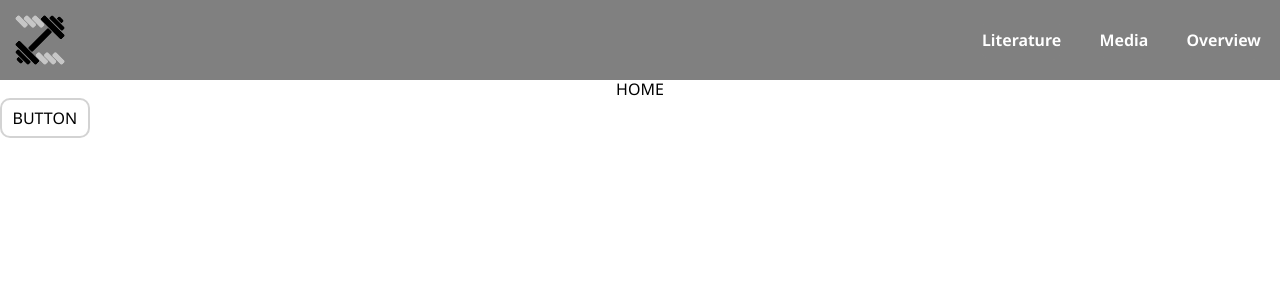
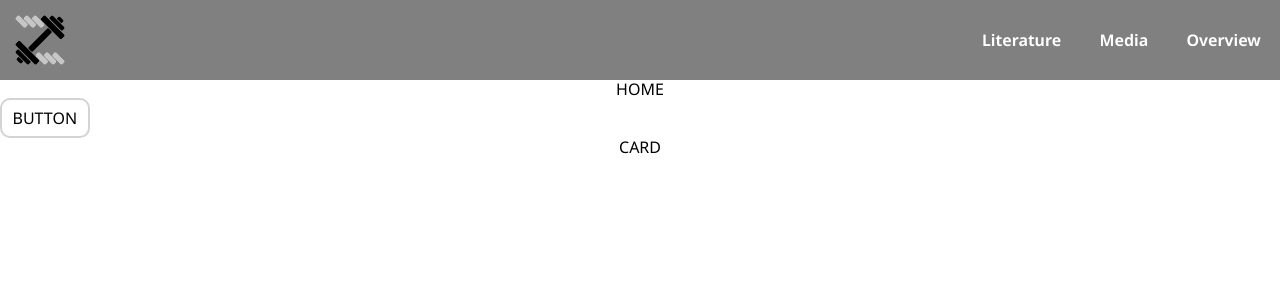
Before and after one commit to LucasHJin/ZenithAI, a React (Vite) app: page / in a window 1280 px wide. Shown: the top 300 px of the page. Built offline with nearby package versions, Linux system fonts and the light colour scheme.

Commit message:
Added card component and changed button

```diff
--- a/src/components/Button.jsx
+++ b/src/components/Button.jsx
@@ -1,4 +1,4 @@
-import React, { useEffect, useRef, useState } from 'react';
+import React from 'react';
 import PropTypes from 'prop-types';
 import { Link } from 'react-router-dom';
 import styled from 'styled-components';
@@ -54,9 +54,6 @@ const StyledButton = styled.button`
 `;
 
 const Button = ({ text, color, text_color, border_color, height, width, className, toPage, option2 }) => {
-  const textRef = useRef(null);
-  const [textWidth, setTextWidth] = useState(0);
-
   //use custom StyledButton instead of normal button
   return (
     <Link to={toPage} style={{ textDecoration: 'none', color: 'inherit' }}>
--- /dev/null
+++ b/src/components/Card.jsx
@@ -0,0 +1,14 @@
+import React from 'react';
+import '../styles/card.css'
+import Button from './Button.jsx'
+
+
+function Card() {
+  return (
+    <>
+        <div>CARD</div>
+    </>
+  );
+}
+
+export default Card;
--- a/src/pages/Home.jsx
+++ b/src/pages/Home.jsx
@@ -1,11 +1,13 @@
 import React from 'react';
 import Button from '../components/Button'
+import Card from '../components/Card';
 
 function Home() {
   return (
     <>
       <div>HOME</div>
       <Button color="white" text_color="black"/>
+      <Card></Card>
     </>
   );
 }
```
Also changed, not shown: src/styles/Card.css (added).
